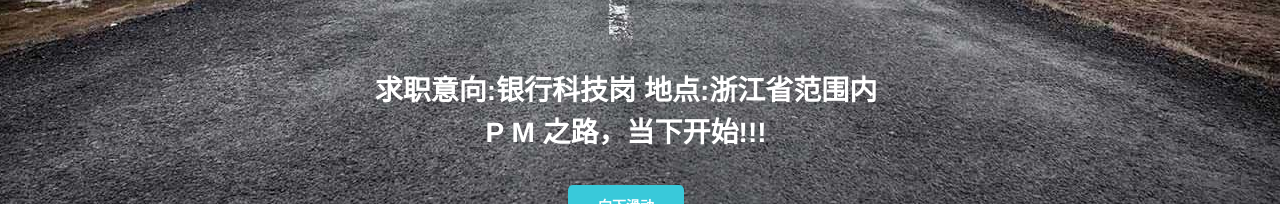
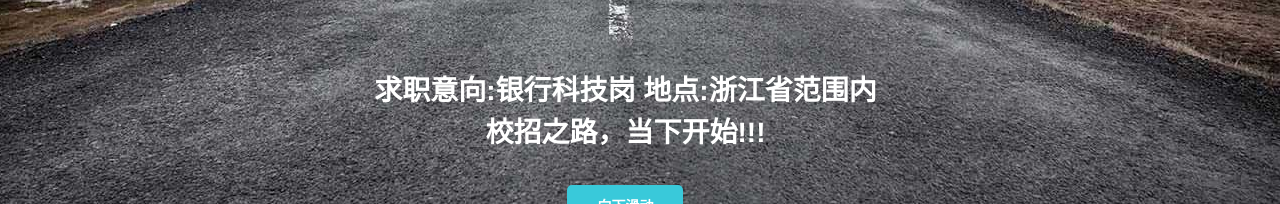
Before and after one commit to LoujiaminUscy/my_Page, a plain HTML site: page index.html in a window 1280 px wide. Shown: the part 209-413 px from the top of the page. Drawn offline with Linux system fonts and the light colour scheme.

Commit message:
Update index.html

```diff
--- a/index.html
+++ b/index.html
@@ -61,7 +61,7 @@
 			<div class="clearfix"></div>
 		</div>
 		<div class="banner-info">
-			<h1>求职意向:银行科技岗  地点:浙江省范围内  P M 之路，当下开始!!!</h1>
+			<h1>求职意向:银行科技岗  地点:浙江省范围内  校招之路，当下开始!!!</h1>
 			<div class="download"><a href="#about-us">向下滑动</a></div>
 		</div>
 	</div>
```
